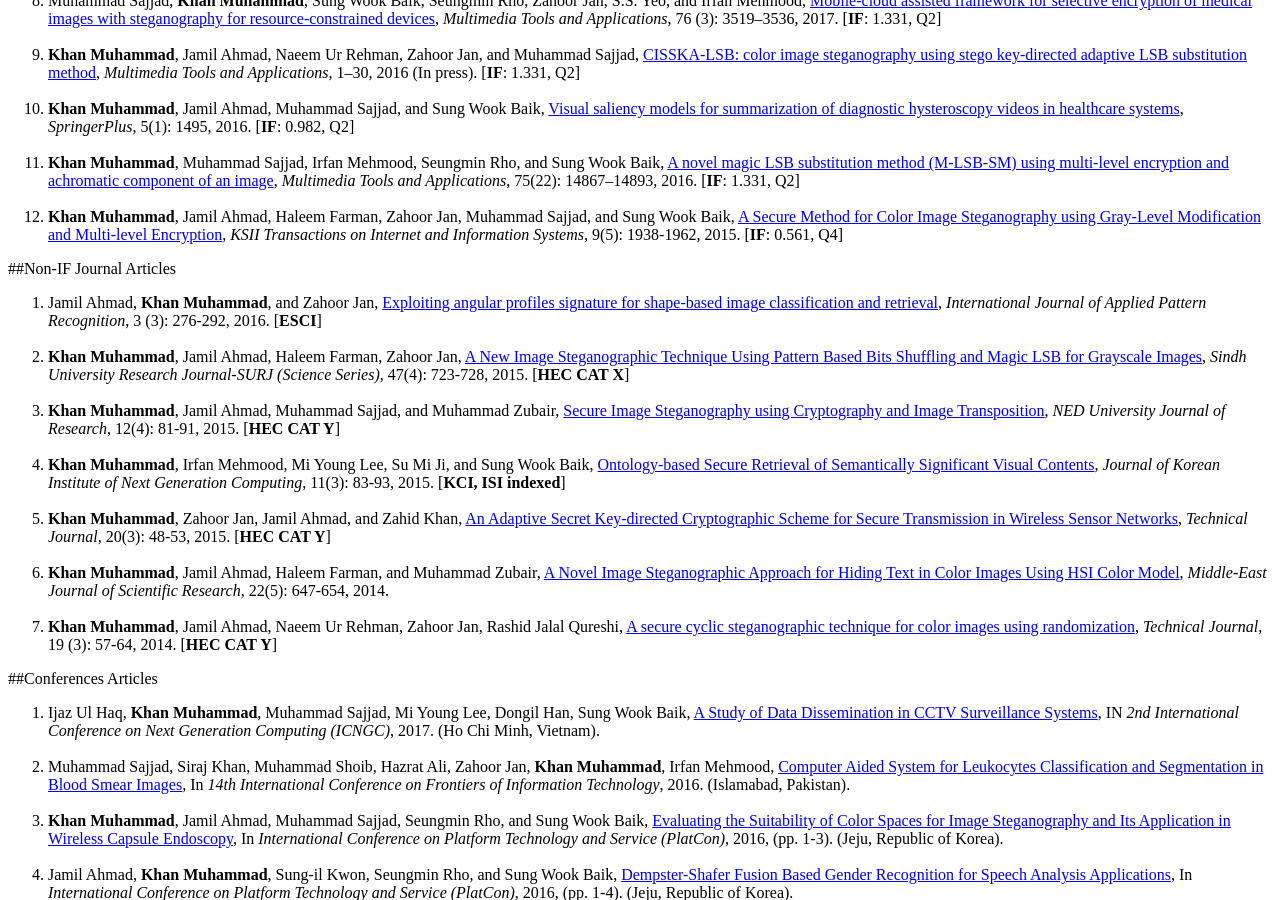
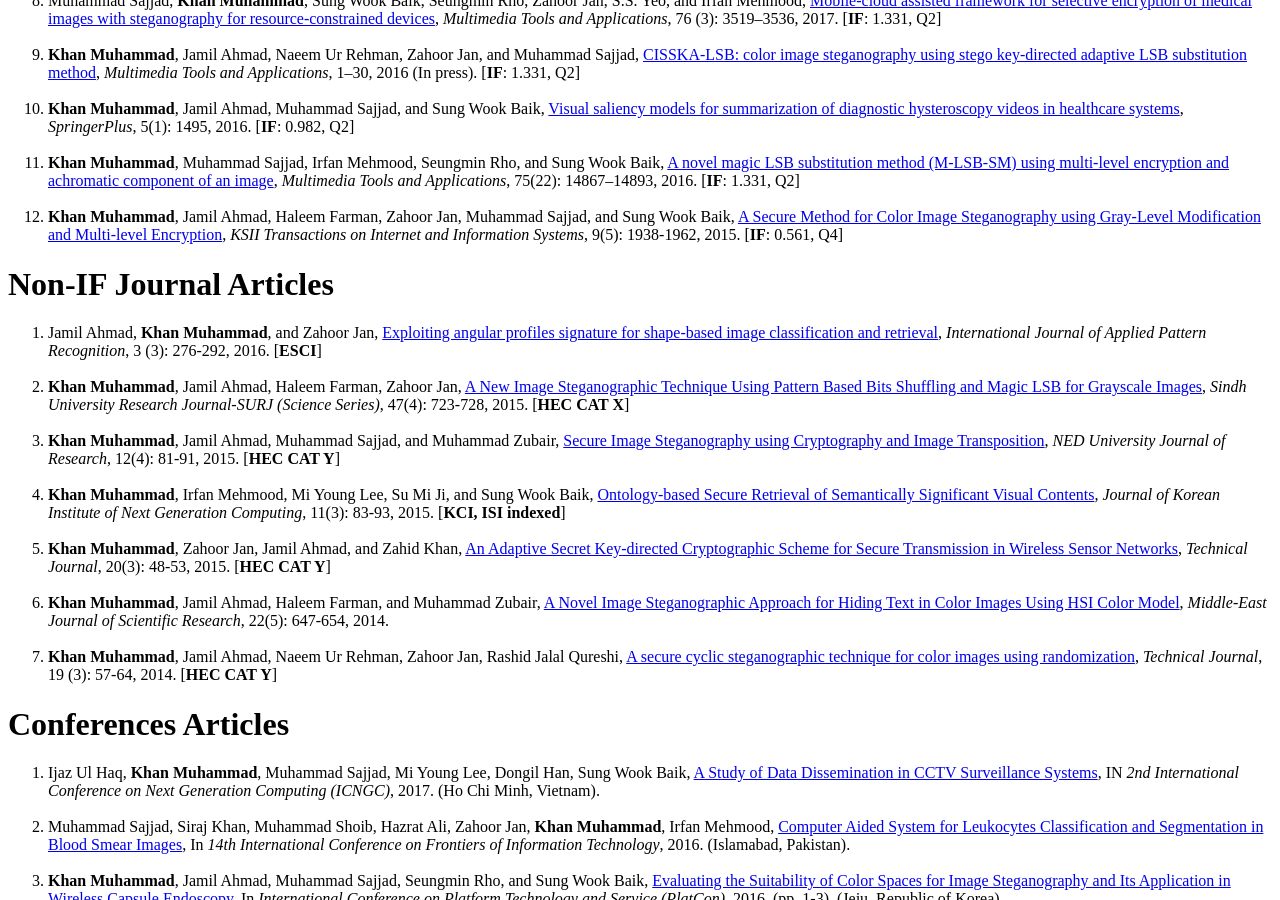
Before and after one commit to khan-muhammad/khan-muhammad.github.io, a Jekyll site: the page built from _posts/2012-02-07-publications.md, in a window 1280 px wide and 900 px high, scrolled down 878 px. Built offline with Jekyll 4.4.1, drawn with Linux system fonts in a browser that asks for light colours; our own code applies the rules of GitHub Pages for plain Markdown files.

Commit message:
Headings changed

```diff
--- a/_posts/2012-02-07-publications.md
+++ b/_posts/2012-02-07-publications.md
@@ -77,7 +77,7 @@ Muhammad Sajjad, <b>Khan Muhammad</b>, Sung Wook Baik, Seungmin Rho, Zahoor Jan,
 
 
 
-##Non-IF Journal Articles
+<h1>Non-IF Journal Articles</h1>
 
 <ol>
   <li>
@@ -118,7 +118,7 @@ Jamil Ahmad, <strong>Khan Muhammad</strong>, and Zahoor Jan, <a href="http://www
 </ol>
 
 
-##Conferences Articles
+<h1>Conferences Articles</h1>
 
 <ol>
 <li>
```
